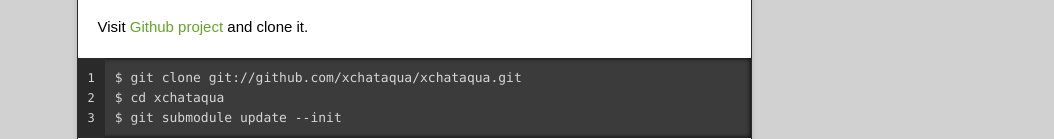
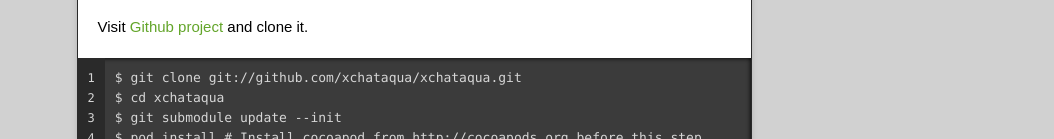
Before and after one commit to xchataqua/xchataqua.github.io, a plain HTML site: page index.html in a window 1280 px wide. Shown: the part 813-952 px from the top of the page, without its empty margins (226-1280 px from the left). Drawn offline with nearby package versions, Linux system fonts and the light colour scheme.

Commit message:
Add cocoapod step

```diff
--- a/index.html
+++ b/index.html
@@ -64,6 +64,7 @@
 <pre><code>$ git clone git://github.com/xchataqua/xchataqua.git
 $ cd xchataqua
 $ git submodule update --init
+$ pod install # Install cocoapod from http://cocoapods.org before this step
 </code></pre>
 
 <h3>IRC</h3>
```
